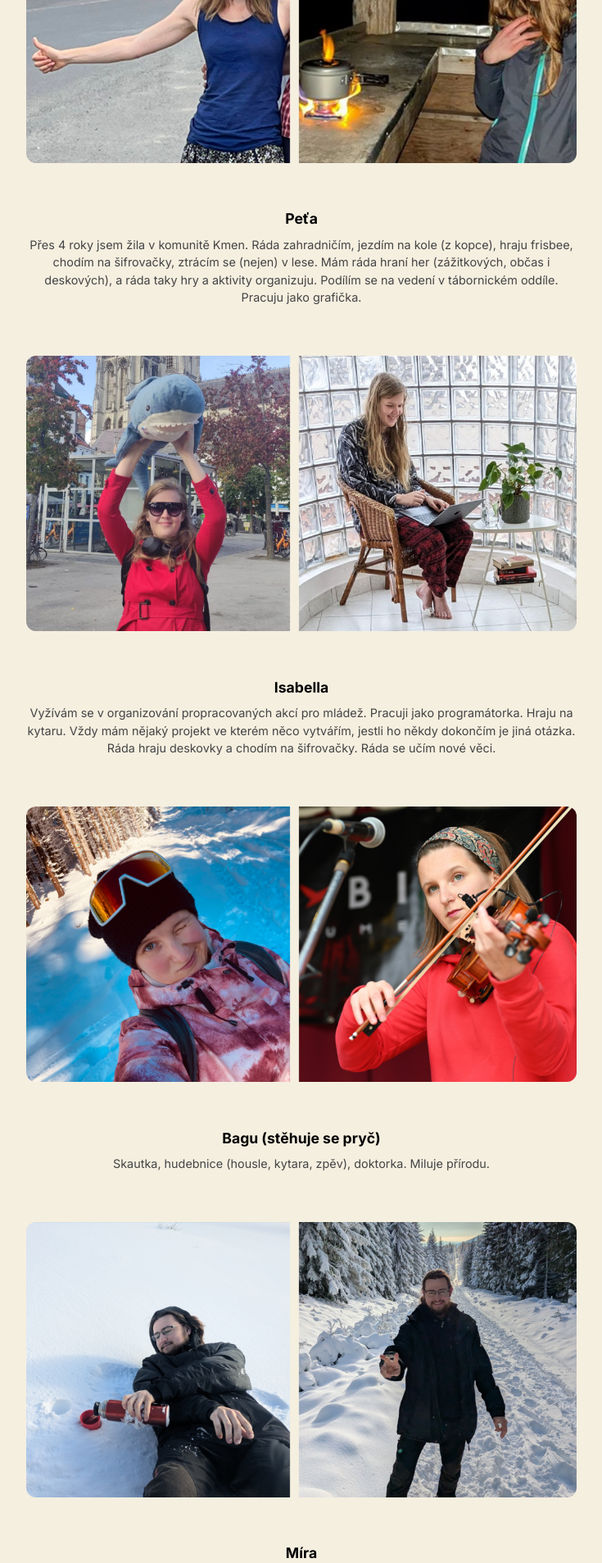
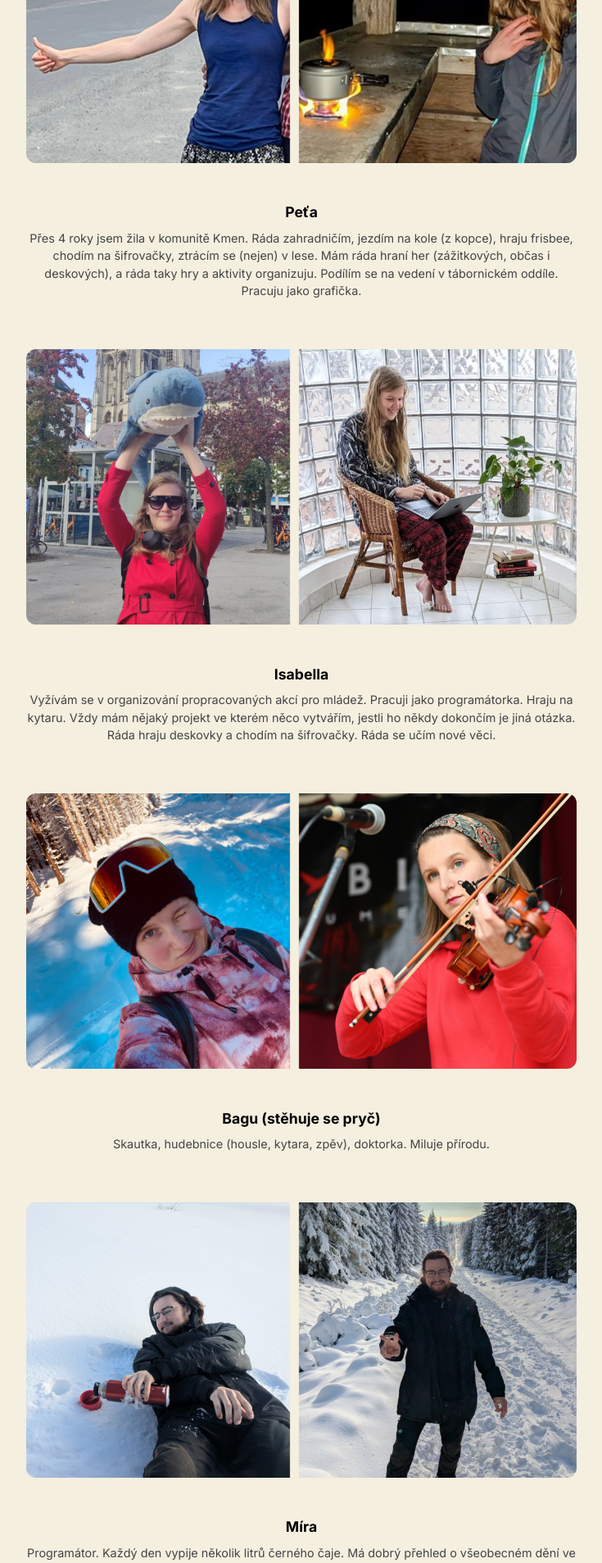
Before and after one commit to kubantjan/cohousingtalks, a Jekyll site: the page built from communities/vetev.md, in a window 1280 px wide. Shown: the part 1991-3898 px from the top of the page at 82% size, without its empty margins (272-1007 px from the left). Built offline with Jekyll 4.4.1, drawn with Linux system fonts in a browser that asks for light colours.

Commit message:
Reduce gap between member photo and name
https://claude.ai/code/session_01AAL6B2Lc9o3U3hnPfmxsyk

```diff
--- a/assets/css/style.css
+++ b/assets/css/style.css
@@ -322,7 +322,7 @@ div.community-card .no-page {
   aspect-ratio: 2/1;
   border-radius: 12px;
   object-fit: cover;
-  margin-bottom: 0.75rem;
+  margin-bottom: 0.25rem;
 }
 
 .member h3 {
```
